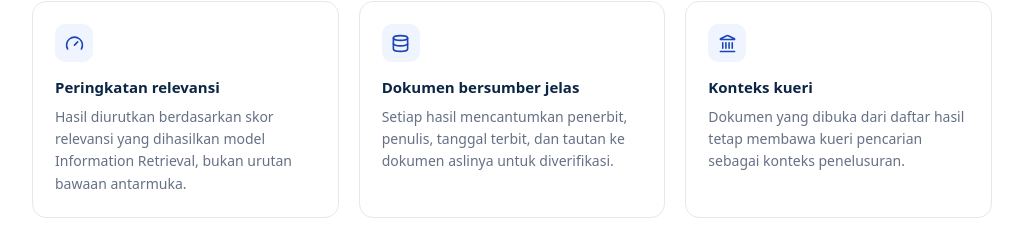
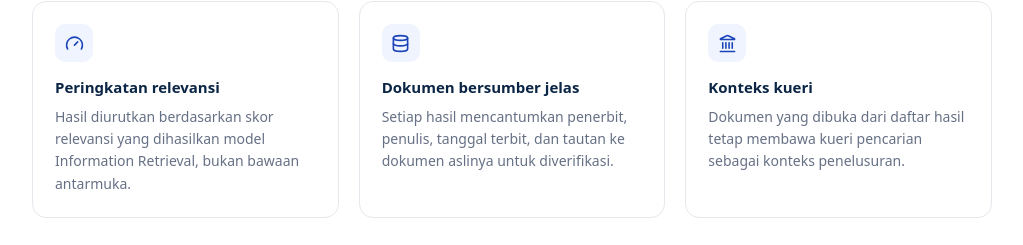
Before and after one commit to zygreion/Project-Gelitik-IR, a React (Vite) app: page / in a window 1280 px wide. Shown: the part 788-1033 px from the top of the page, without its empty margins (128-1151 px from the left). Built offline with nearby package versions, Linux system fonts and the light colour scheme; no server answers.

Commit message:
chore: homepage features max line to 3

```diff
--- a/src/pages/HomePage.tsx
+++ b/src/pages/HomePage.tsx
@@ -17,7 +17,7 @@ const FEATURES = [
   {
     icon: Gauge,
     title: 'Peringkatan relevansi',
-    text: 'Hasil diurutkan berdasarkan skor relevansi yang dihasilkan model Information Retrieval, bukan urutan bawaan antarmuka.',
+    text: 'Hasil diurutkan berdasarkan skor relevansi yang dihasilkan model Information Retrieval, bukan bawaan antarmuka.',
   },
   {
     icon: Database,
```
